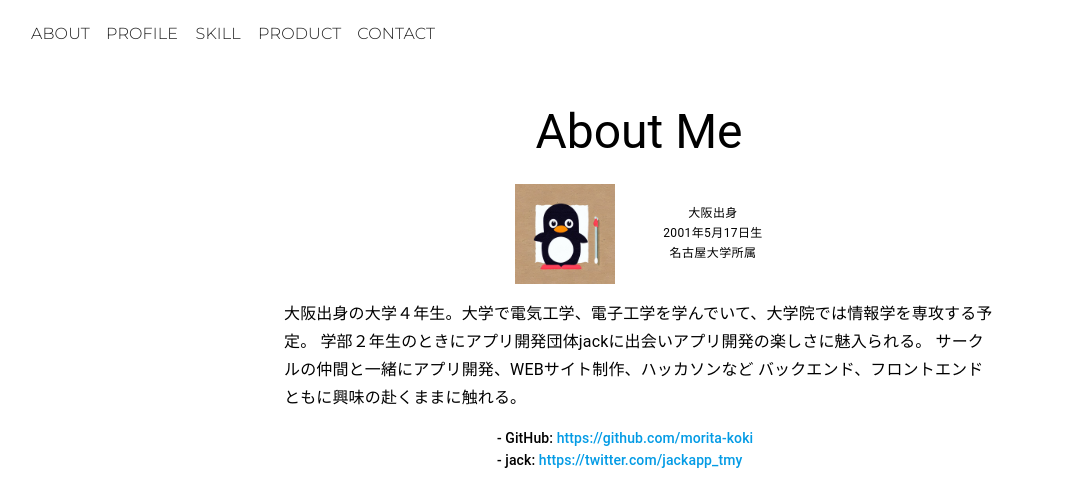
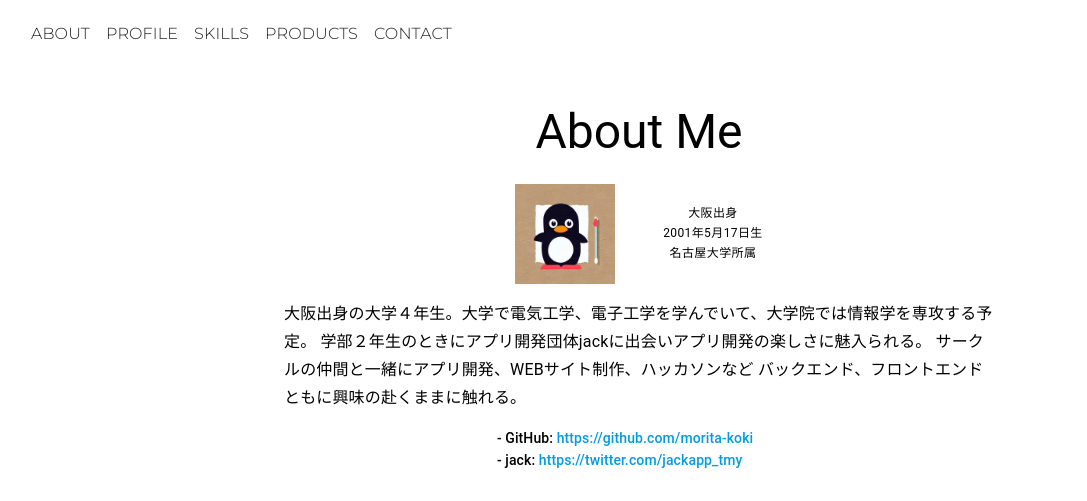
Before and after one commit to morita-koki/portfolio, a Next.js app: page / in a window 1280 px wide. Shown: the top 501 px of the page, without its empty margins (1-1088 px from the left). Built offline with nearby package versions, Linux system fonts and the light colour scheme.

Commit message:
ページ遷移ではなくスクロールで表示するように変更

```diff
--- a/package.json
+++ b/package.json
@@ -24,6 +24,10 @@
     "react": "18.2.0",
     "react-chartjs-2": "^5.2.0",
     "react-dom": "18.2.0",
+    "react-scroll": "^1.8.9",
     "typescript": "5.0.4"
+  },
+  "devDependencies": {
+    "@types/react-scroll": "^1.8.6"
   }
 }
--- a/src/app/layout.tsx
+++ b/src/app/layout.tsx
@@ -1,5 +1,5 @@
 "use client"
-import Header from '@/components/modules/Header'
+import { Header } from '@/components/modules/Header'
 import './globals.css'
 
 import { ThemeProvider, createTheme } from '@mui/material/styles';
@@ -30,12 +30,13 @@ export default function RootLayout({
 }: {
   children: React.ReactNode
 }) {
+  const sections = ['about', 'profile', 'skills', 'products', 'contact'];
   return (
     <html>
-      {}
+      { }
       <head />
       <body>
-        <Header />
+        <Header sections={sections}/>
         <Box
           sx={{
             // background: '#FFF0d8',
--- a/src/app/page.tsx
+++ b/src/app/page.tsx
@@ -2,20 +2,20 @@
 // import styles from './page.module.css'
 
 // original conponent
-import About from "../components/about/page"
-import Profile from "../components/profile/page"
-import Contact from "../components/contact/page"
-import Skill from "../components/skill/page"
-import Product from "../components/product/page"
+import { About } from "../components/about/page"
+import { Profile } from "../components/profile/page"
+import { Contact } from "../components/contact/page"
+import { Skills } from "../components/skill/page"
+import { Products } from "../components/product/page"
 
 export default function Home() {
   return (
     <>
-      <About />
-      <Profile />
-      <Skill />
-      <Product />
-      <Contact />
+      <About id="about" />
+      <Profile id="profile" />
+      <Skills id="skills" />
+      <Products id="products" />
+      <Contact id="contact" />
     </>
   )
 }
--- a/src/components/about/page.tsx
+++ b/src/components/about/page.tsx
@@ -3,10 +3,11 @@
 import { Box, Container, Grid, ImageList, ImageListItem, Typography } from "@mui/material";
 import Image from "next/image"
 // original conponent
+import type { SectionProps } from "@/constants/SectionPropType";
 
-export default function About() {
+export const About: React.FC<SectionProps> = (props: any) => {
   return (
-    <Box minHeight={{ md: "100vh" }}>
+    <Box {...props}>
       <Container maxWidth="md">
         <Typography variant="h3" textAlign="center" marginY={3}>
           About Me
@@ -44,17 +45,6 @@ export default function About() {
             </Typography>
           </Grid>
 
-          {/* <Grid container alignItems="center" item xs={12} md={6}>
-              <Image
-                src="/jack-icon.jpg"
-                alt="jack's icon"
-                loading="lazy"
-                width={100}
-                height={100}
-                style={{ margin: "auto" }}
-              />
-            </Grid> */}
-
           <Grid item xs={8} md={4}>
             <Typography component="p" variant="subtitle2">
               - GitHub: <Box component="a" href="https://github.com/morita-koki" target="_blank" sx={{ textDecoration: "none", color: "#039be5" }}>https://github.com/morita-koki</Box>
--- a/src/components/modules/Header.tsx
+++ b/src/components/modules/Header.tsx
@@ -7,17 +7,30 @@ import Typography from '@mui/material/Typography';
 import Menu from '@mui/material/Menu';
 import MenuIcon from '@mui/icons-material/Menu';
 import Container from '@mui/material/Container';
-// import Avatar from '@mui/material/Avatar';
 import Button from '@mui/material/Button';
-// import Tooltip from '@mui/material/Tooltip';
 import MenuItem from '@mui/material/MenuItem';
-// import AdbIcon from '@mui/icons-material/Adb';
 
-import Link from 'next/link'
+// import Link from 'next/link'
 
-const pages = ['about', 'profile', 'skill', 'product', 'contact'];
+import { animateScroll as scroll, scroller } from 'react-scroll';
+const scrollToComponent = (componentId: string) => {
+  scroller.scrollTo(componentId, {
+    duration: 800,
+    delay: 0,
+    smooth: 'easeInOutQuart',
+    offset: -50,
+  });
+};
 
-function Header() {
+
+
+type HeaderPorps = {
+  sections: string[];
+}
+
+export const Header: React.FC<HeaderPorps> = (props) => {
+  const { sections } = props;
+
   const [anchorElNav, setAnchorElNav] = React.useState<null | HTMLElement>(null);
   const handleOpenNavMenu = (event: React.MouseEvent<HTMLElement>) => {
     setAnchorElNav(event.currentTarget);
@@ -28,7 +41,7 @@ function Header() {
   };
 
   return (
-    <AppBar elevation={0} position="fixed" sx={{background: "rgba(255, 255, 255, 0.8)", height: "10vh"}}>
+    <AppBar elevation={0} position="fixed" sx={{ background: "rgba(255, 255, 255, 0.8)", height: "10vh" }}>
       <Container maxWidth="xl">
         <Toolbar disableGutters>
 
@@ -61,29 +74,25 @@ function Header() {
                 display: { xs: 'block', md: 'none' },
               }}
             >
-              {pages.map((page) => (
-                <MenuItem key={page} onClick={handleCloseNavMenu}>
-                  <Link href={`/${page}`}>
-                    <Typography textAlign="center" color="textPrimary">{page}</Typography>
-                  </Link>
+              {sections.map((section) => (
+                <MenuItem key={section} onClick={() => { handleCloseNavMenu(); scrollToComponent(section); }}>
+                  <Typography textAlign="center" color="textPrimary">{section}</Typography>
                 </MenuItem>
               ))}
             </Menu>
           </Box>
 
           <Box sx={{ flexGrow: 1, display: { xs: 'none', md: 'flex' } }}>
-            {pages.map((page) => (
+            {sections.map((section) => (
               <Button
-                key={page}
-                onClick={handleCloseNavMenu}
+                key={section}
+                onClick={() => { handleCloseNavMenu(); scrollToComponent(section); }}
                 sx={{ my: 2, color: 'white', display: 'block' }}
               >
-                <Link href={`/${page}`}>
-                    <Typography component="div" textAlign="center" color="textPrimary"
-                      sx={{
-                        fontFamily: "'Montserrat', sans-serif"
-                      }}>{page}</Typography>
-                </Link>
+                <Typography component="div" textAlign="center" color="textPrimary"
+                  sx={{
+                    fontFamily: "'Montserrat', sans-serif"
+                  }}>{section}</Typography>
               </Button>
             ))}
           </Box>
@@ -92,4 +101,3 @@ function Header() {
     </AppBar>
   );
 }
-export default Header;
--- a/src/components/product/page.tsx
+++ b/src/components/product/page.tsx
@@ -1,52 +1,17 @@
 "use client"
-// import styles from './page.module.css'
 
+import * as React from 'react';
 import { Box, Container, Grid, Typography } from "@mui/material";
 
 // original conponent
 
-import * as React from 'react';
 import ProductCardWithModal from "@/components/modules/ProductCardWithModal";
-import type { ProductCardWithModalProps } from "@/components/modules/ProductCardWithModal"
+import { productContents } from "@/constants/productContents"
+import type { SectionProps } from '@/constants/SectionPropType';
 
-
-
-const productContents: Array<ProductCardWithModalProps> = [
-    {
-        image: "/penguin.jpeg",
-        title: "お家Bar",
-        application_description: "サークルの仲間と一緒に制作したWebアプリケーションです。\
-                                カクテルを作ってみたいという人向けに、カクテル作りの敷居を下げるために作成しました。\
-                                今持っているお酒を登録すると、登録されているお酒をもとに、おすすめのカクテルを教えてくれます。\
-                                登録しやすくするためにカメラでバーコードを読み取って登録することもできます。\
-                                お家Bar制作でフロントエンド実装を経験しました。",
-        skills_description: "Ruby on Rails, React, TypeScript, ...",
-    },
-    {
-        image: "/penguin.jpeg",
-        title: "Portfolio",
-        application_description: "今みているこのWebページです。サークル内でポートフォリオ作成ハッカソンを使用という話があり、\
-                                そのハッカソンでこのポートフォリオサイトを制作しました。データベース等は用いないので、\
-                                HTML/CSS, JavaScriptでもいいかなと悩みましたが、せっかくReactを学習してきたので、React(Next), TypeScriptで制作しました",
-        skills_description: "React(Next), TypeScript, ChartJS, ...",
-    },
-    {
-        image: "/penguin.jpeg",
-        title: "this is title",
-        application_description: "this is description",
-        skills_description: "this is skill description",
-    },
-    {
-        image: "/penguin.jpeg",
-        title: "this is title",
-        application_description: "this is description",
-        skills_description: "this is skill description",
-    }
-]
-
-export default function ProductsPage() {
+export const Products: React.FC<SectionProps> = (props: any) => {
     return (
-        <Box minHeight={{ md: "100vh" }}>
+        <Box {...props}>
             <Container maxWidth="md">
                 <Typography variant="h3" textAlign="center" marginY={3}>
                     Products
--- a/src/components/skill/page.tsx
+++ b/src/components/skill/page.tsx
@@ -11,10 +11,10 @@ import { FrontendRadarOptions, FrontendRadarData } from "@/constants/radarChartD
 import { BackendRadarOptions, BackendRadarData } from "@/constants/radarChartData";
 import { DevOpsRadarOptions, DevOpsRadarData } from "@/constants/radarChartData";
 
-
-export default function SkillsPage() {
+import type { SectionProps } from "@/constants/SectionPropType";
+export const Skills: React.FC<SectionProps> = (props: any) => {
     return (
-        <Box minHeight={{ md: "100vh" }}>
+        <Box {...props}>
             <Container maxWidth="md">
                 <Typography variant="h3" textAlign="center" marginY={3}>
                     My Skill Set
--- /dev/null
+++ b/src/constants/SectionPropType.tsx
@@ -0,0 +1,4 @@
+export type SectionProps = {
+  sx?: any;
+  id?: string;
+}
--- /dev/null
+++ b/src/constants/productContents.tsx
@@ -0,0 +1,34 @@
+import type { ProductCardWithModalProps } from "@/components/modules/ProductCardWithModal"
+
+export const productContents: Array<ProductCardWithModalProps> = [
+    {
+        image: "/penguin.jpeg",
+        title: "お家Bar",
+        application_description: "サークルの仲間と一緒に制作したWebアプリケーションです。\
+                                カクテルを作ってみたいという人向けに、カクテル作りの敷居を下げるために作成しました。\
+                                今持っているお酒を登録すると、登録されているお酒をもとに、おすすめのカクテルを教えてくれます。\
+                                登録しやすくするためにカメラでバーコードを読み取って登録することもできます。\
+                                お家Bar制作でフロントエンド実装を経験しました。",
+        skills_description: "Ruby on Rails, React, TypeScript, ...",
+    },
+    {
+        image: "/penguin.jpeg",
+        title: "Portfolio",
+        application_description: "今みているこのWebページです。サークル内でポートフォリオ作成ハッカソンを使用という話があり、\
+                                そのハッカソンでこのポートフォリオサイトを制作しました。データベース等は用いないので、\
+                                HTML/CSS, JavaScriptでもいいかなと悩みましたが、せっかくReactを学習してきたので、React(Next), TypeScriptで制作しました",
+        skills_description: "React(Next), TypeScript, ChartJS, ...",
+    },
+    {
+        image: "/penguin.jpeg",
+        title: "this is title",
+        application_description: "this is description",
+        skills_description: "this is skill description",
+    },
+    {
+        image: "/penguin.jpeg",
+        title: "this is title",
+        application_description: "this is description",
+        skills_description: "this is skill description",
+    }
+]
```
Also changed, not shown: src/components/contact/page.tsx (+6 -2 lines), src/components/profile/page.tsx (+5 -4 lines), 1 other file (tests, documents, lock files or other folders). Lines whose indentation alone changed are shown as unchanged.
